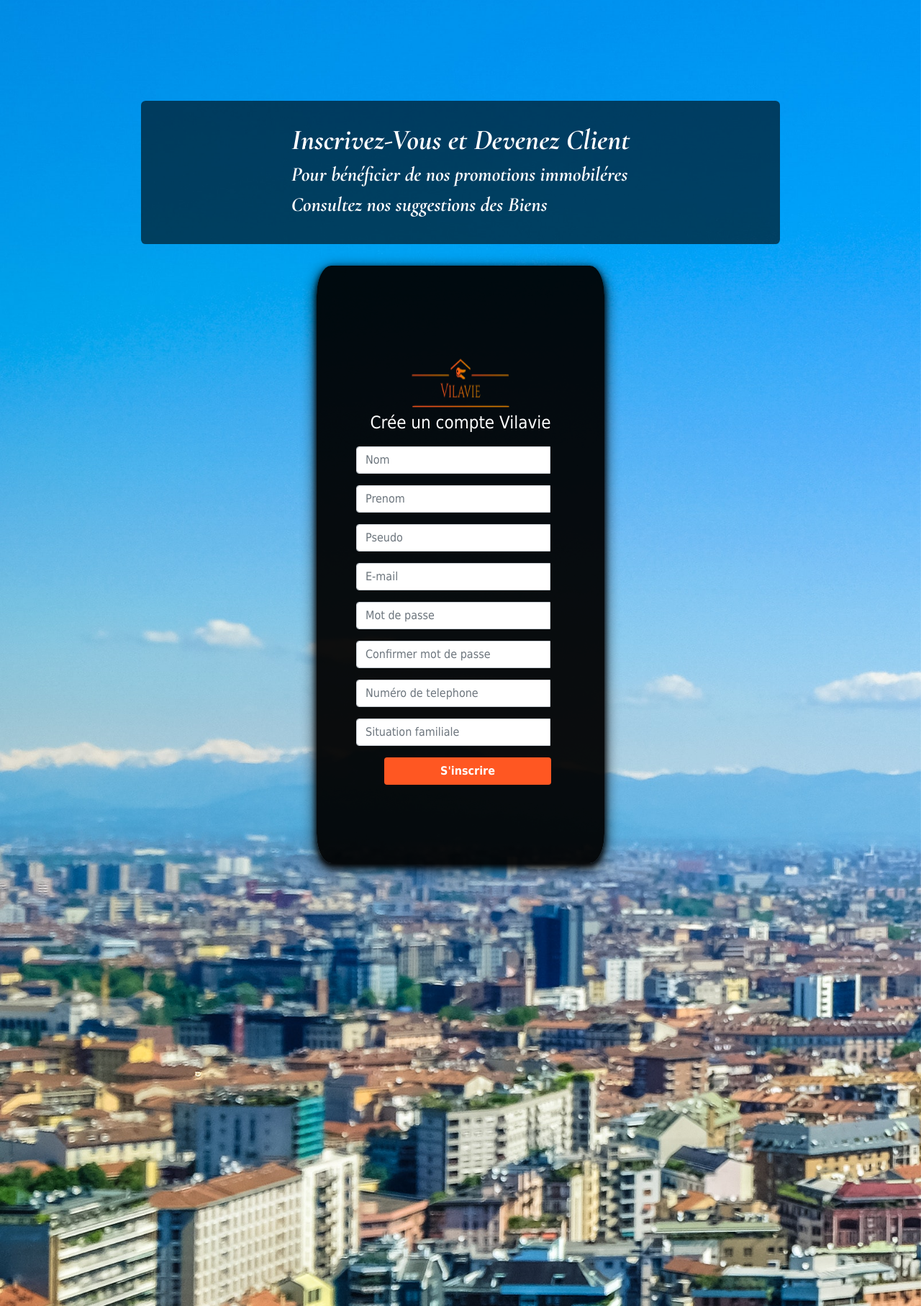
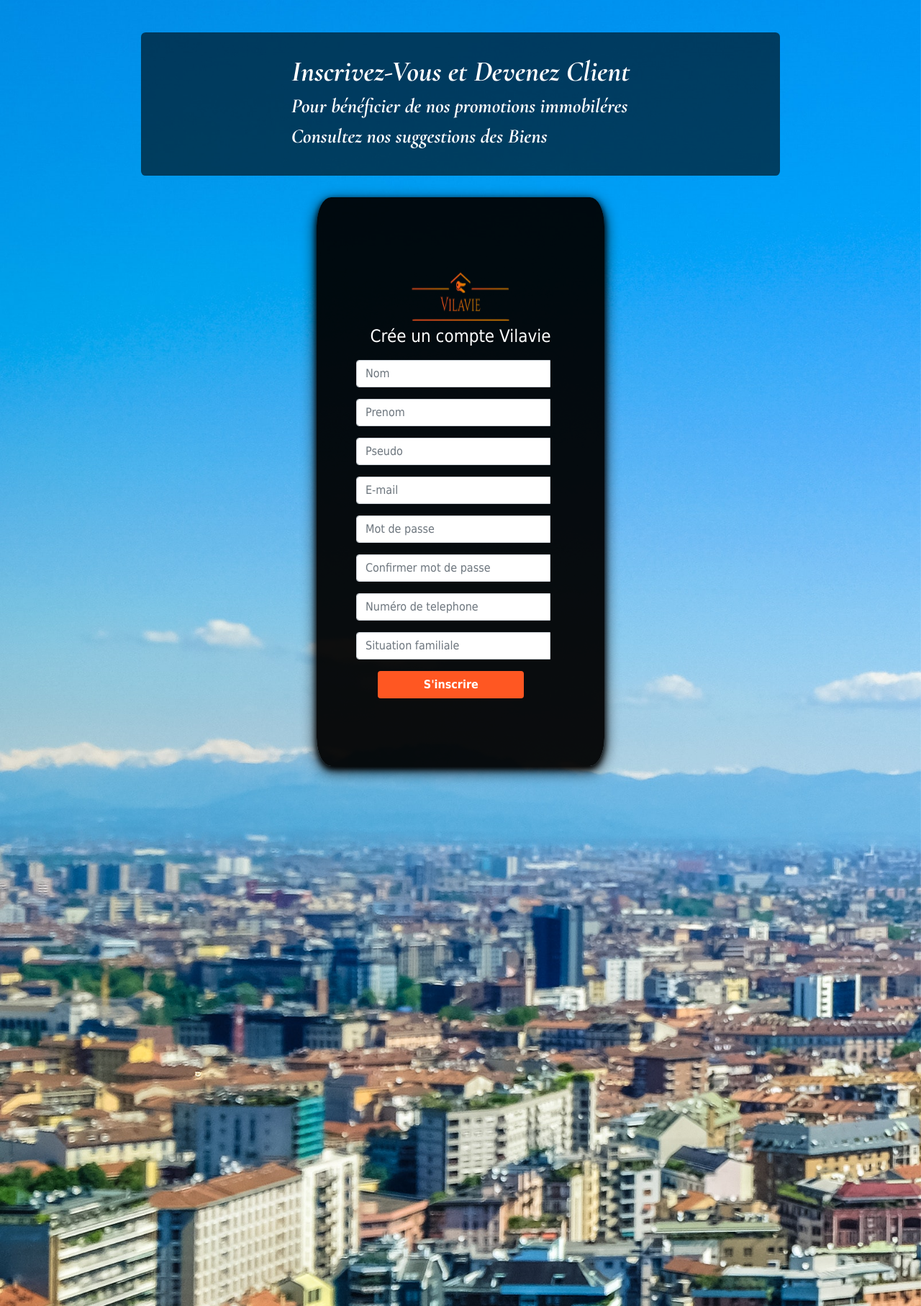
Before and after one commit to rashid-btb-gmail-com/Projet-IHM-, a PHP site: page /pages/inscription.php in a window 1280 px wide. Shown: the part 106-1920 px from the top of the page at 72% size. Run offline with PHP 8.4, Linux system fonts and the light colour scheme; some libraries are stand-ins or nearby versions.

Commit message:
style rectification

```diff
--- a/style/style.css
+++ b/style/style.css
@@ -276,9 +276,9 @@ margin-top: 5px;
 
     }
     #user_card_insc{
-        height: 830px;
+        height: 790px;
         width:400px;
-        padding-top:20px;
+
         margin-top: 30px;
 
     }
@@ -334,8 +334,8 @@ margin-top: 5px;
         color: black;
     }
     #login_btn_insc{
-        width: 80%;
-
+        width: 70%;
+        margin-left:-16%;
     }
 
     .login_btn:focus {
@@ -368,7 +368,7 @@ margin-top: 5px;
         background-image: url(../images/inscript.jpg);
         background-size: cover;
         background-attachment: fixed;
-       padding-top: 100px;
+       padding-top: 5px;
        padding-bottom: 500px;
 
     }
```
